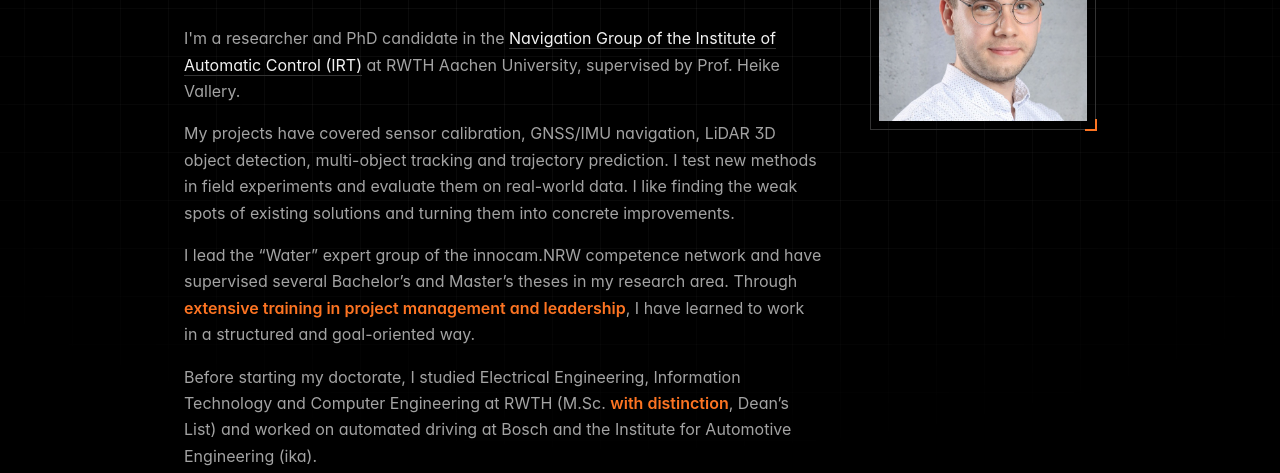
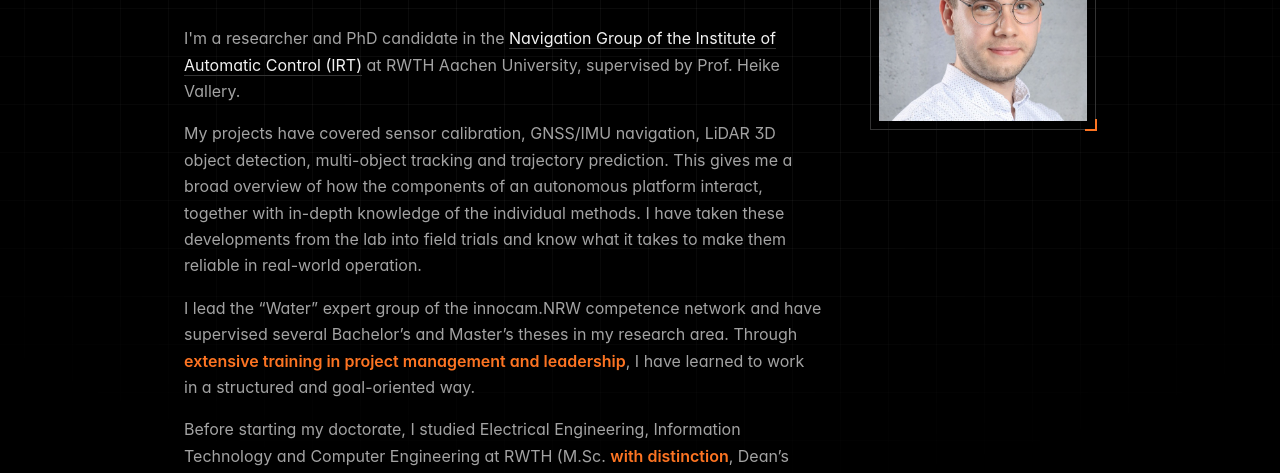
Before and after one commit to TimRehbronn/TimRehbronn.github.io, an Astro site: page / in a window 1280 px wide. Shown: the part 241-714 px from the top of the page. Built offline with nearby package versions, Linux system fonts and the light colour scheme; Astro itself is replaced by a stand-in of ours; some packages are replaced by stand-ins of ours.

Commit message:
About: emphasize overview, depth and real-world experience
Co-Authored-By: Claude Opus 5.5 <noreply@anthropic.com>

```diff
--- a/src/pages/index.astro
+++ b/src/pages/index.astro
@@ -33,7 +33,7 @@ const jsonLd = {
       <h1>{SITE.name}</h1>
       <p class="lead"><span class="accent">State estimation and sensor fusion</span> for autonomous systems.</p>
       <p>I'm a researcher and PhD candidate in the <a href="https://www.irt.rwth-aachen.de">Navigation Group of the Institute of Automatic Control (IRT)</a> at RWTH Aachen University, supervised by Prof. Heike Vallery.</p>
-      <p>My projects have covered sensor calibration, GNSS/IMU navigation, LiDAR 3D object detection, multi-object tracking and trajectory prediction. I test new methods in field experiments and evaluate them on real-world data. I like finding the weak spots of existing solutions and turning them into concrete improvements.</p>
+      <p>My projects have covered sensor calibration, GNSS/IMU navigation, LiDAR 3D object detection, multi-object tracking and trajectory prediction. This gives me a broad overview of how the components of an autonomous platform interact, together with in-depth knowledge of the individual methods. I have taken these developments from the lab into field trials and know what it takes to make them reliable in real-world operation.</p>
       <p>I lead the “Water” expert group of the innocam.NRW competence network and have supervised several Bachelor’s and Master’s theses in my research area. Through <strong>extensive training in project management and leadership</strong>, I have learned to work in a structured and goal-oriented way.</p>
       <p>Before starting my doctorate, I studied Electrical Engineering, Information Technology and Computer Engineering at RWTH (M.Sc. <strong>with distinction</strong>, Dean’s List) and worked on automated driving at Bosch and the Institute for Automotive Engineering (ika).</p>
       <SocialLinks />
```
